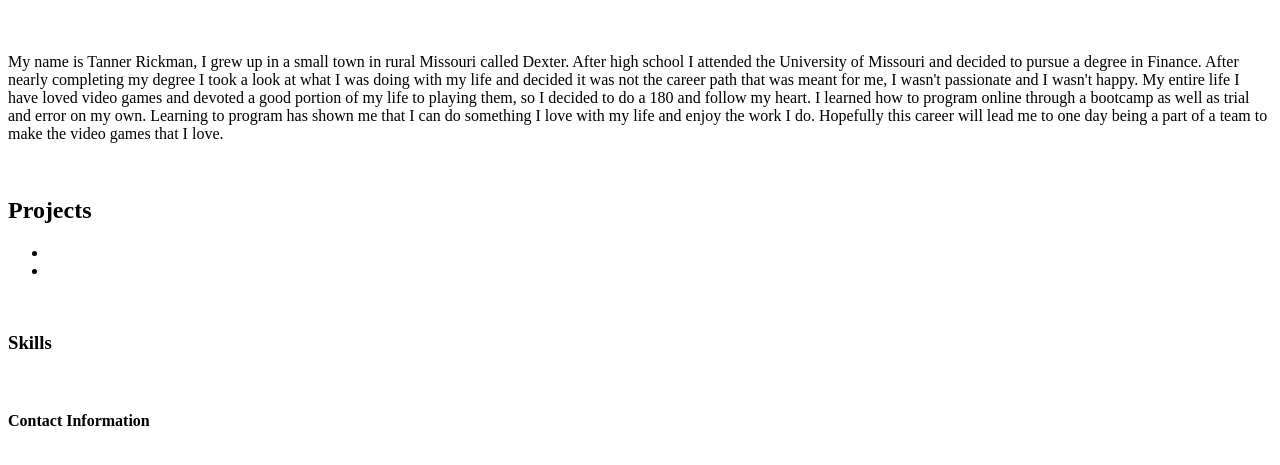
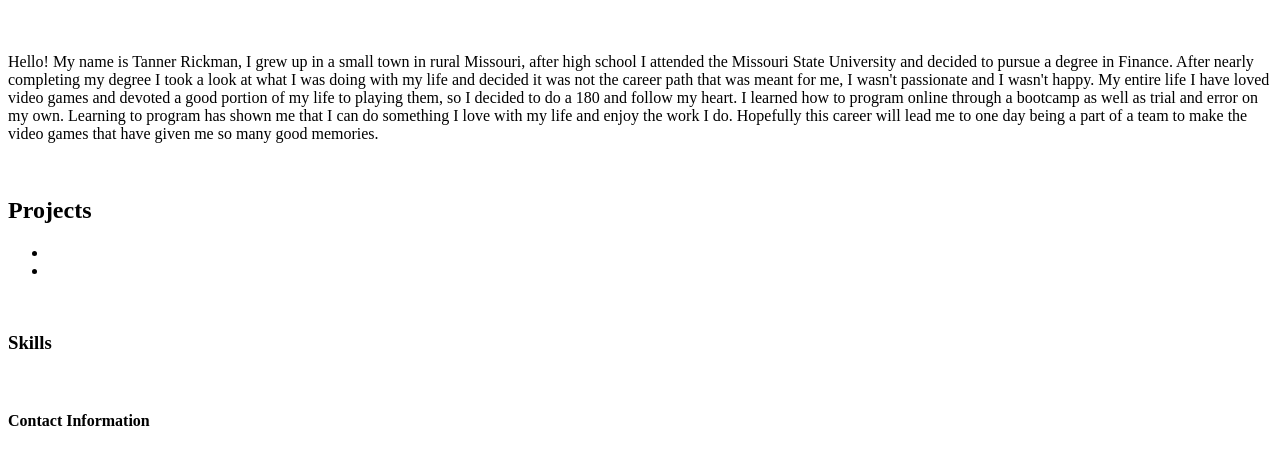
Before and after one commit to TPR1999/PortfolioWebsite, a plain HTML site: page index.html in a window 1280 px wide. Shown: the part 61-526 px from the top of the page. Drawn offline with Linux system fonts and the light colour scheme.

Commit message:
changed name to index

```diff
--- a/PortfolioWebsite.html
+++ b/index.html
@@ -7,13 +7,14 @@
     <title>Tanner Rickman</title>
 </head>
 <body>
+    <nav></nav>
 
         <h1>About Me</h1>
         <br>
-        <p>My name is Tanner Rickman, I grew up in a small town in rural Missouri called Dexter. After high school I attended the University of Missouri and decided to pursue a degree in Finance.
+        <p>Hello! My name is Tanner Rickman, I grew up in a small town in rural Missouri, after high school I attended the Missouri State University and decided to pursue a degree in Finance.
             After nearly completing my degree I took a look at what I was doing with my life and decided it was not the career path that was meant for me, I wasn't passionate and I wasn't happy.
             My entire life I have loved video games and devoted a good portion of my life to playing them, so I decided to do a 180 and follow my heart. I learned how to program online through a bootcamp as well as trial and error on my own.
-            Learning to program has shown me that I can do something I love with my life and enjoy the work I do. Hopefully this career will lead me to one day being a part of a team to make the video games that I love.
+            Learning to program has shown me that I can do something I love with my life and enjoy the work I do. Hopefully this career will lead me to one day being a part of a team to make the video games that have given me so many good memories.
         </p>
         <br>
         <h2>Projects</h2>
```
